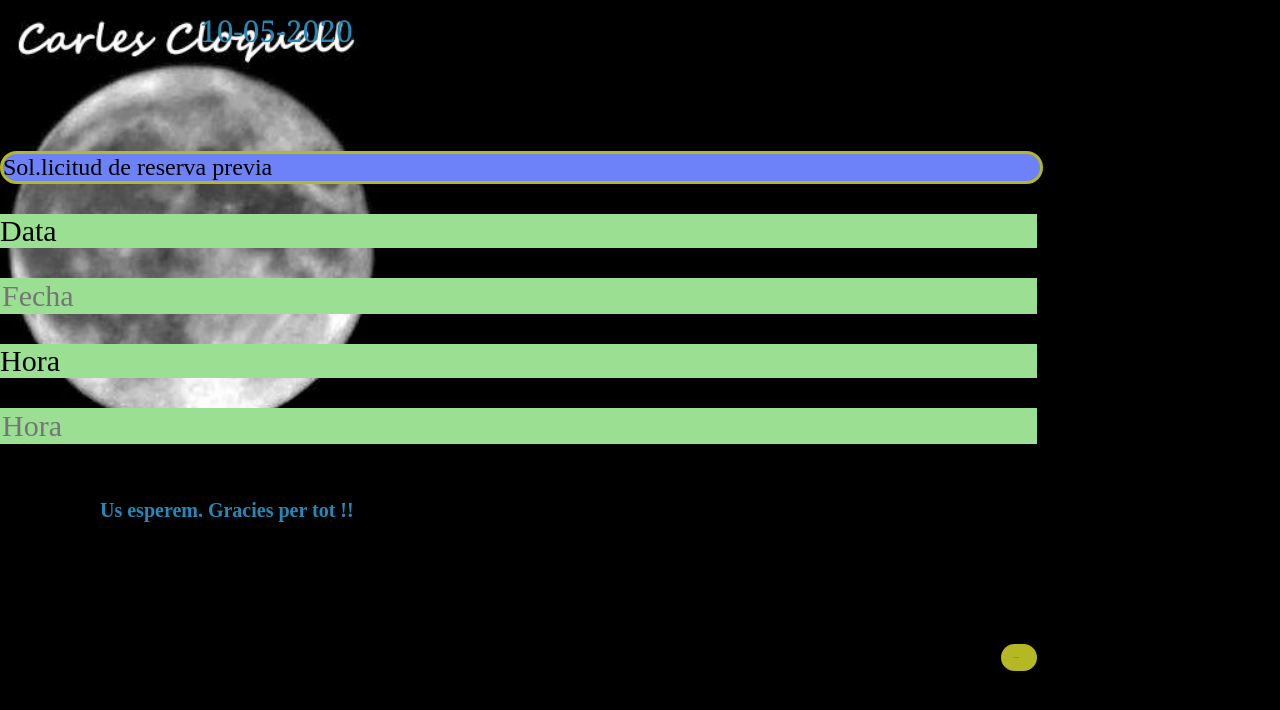
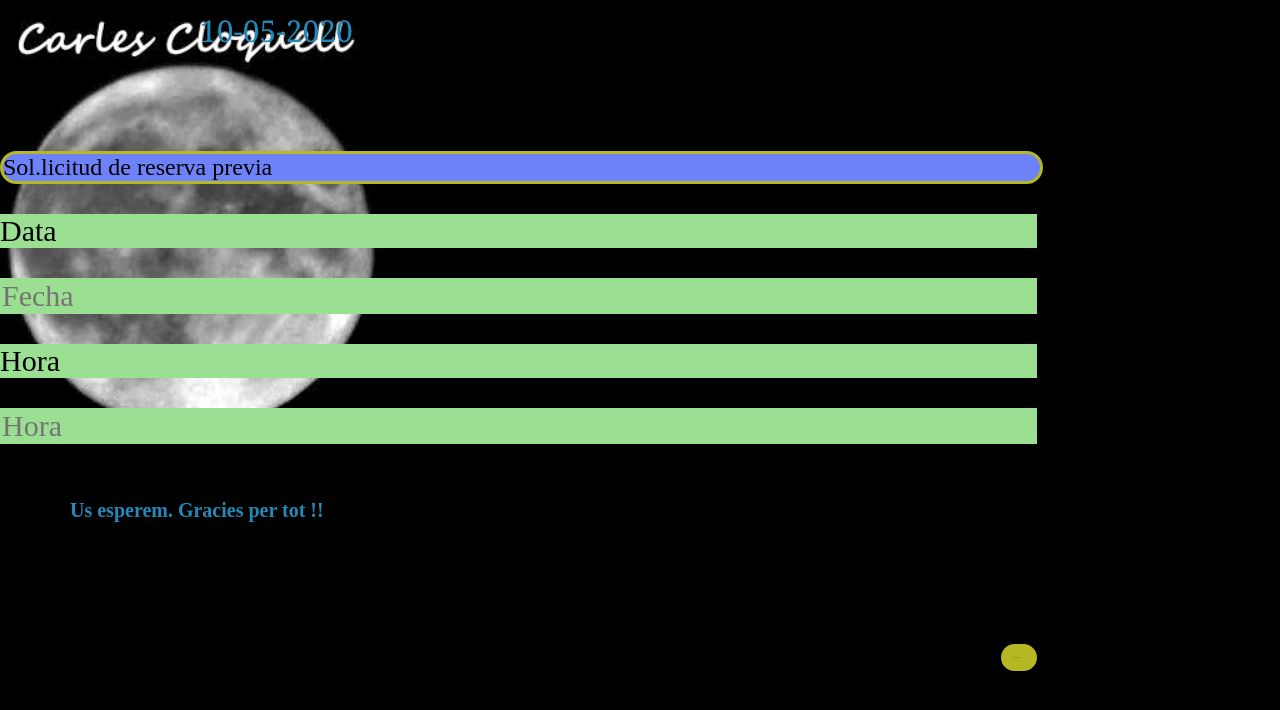
Before and after one commit to Shiverazul/citaprevia, a website built with webpack: page src/index.html in a window 1280 px wide. Built offline with nearby package versions, Linux system fonts and the light colour scheme.

Commit message:
90% Pantalla

```diff
--- a/src/scss/style.scss
+++ b/src/scss/style.scss
@@ -46,7 +46,7 @@ h2{
     color: rgb(35, 137, 184);
     position: fixed;
     margin-top: 55px;
-    margin-left: 100px;//200
+    margin-left: 70px;//200
 }
 .noinput{
     width: 100%;
```
Also changed, not shown: dist/index.css.
